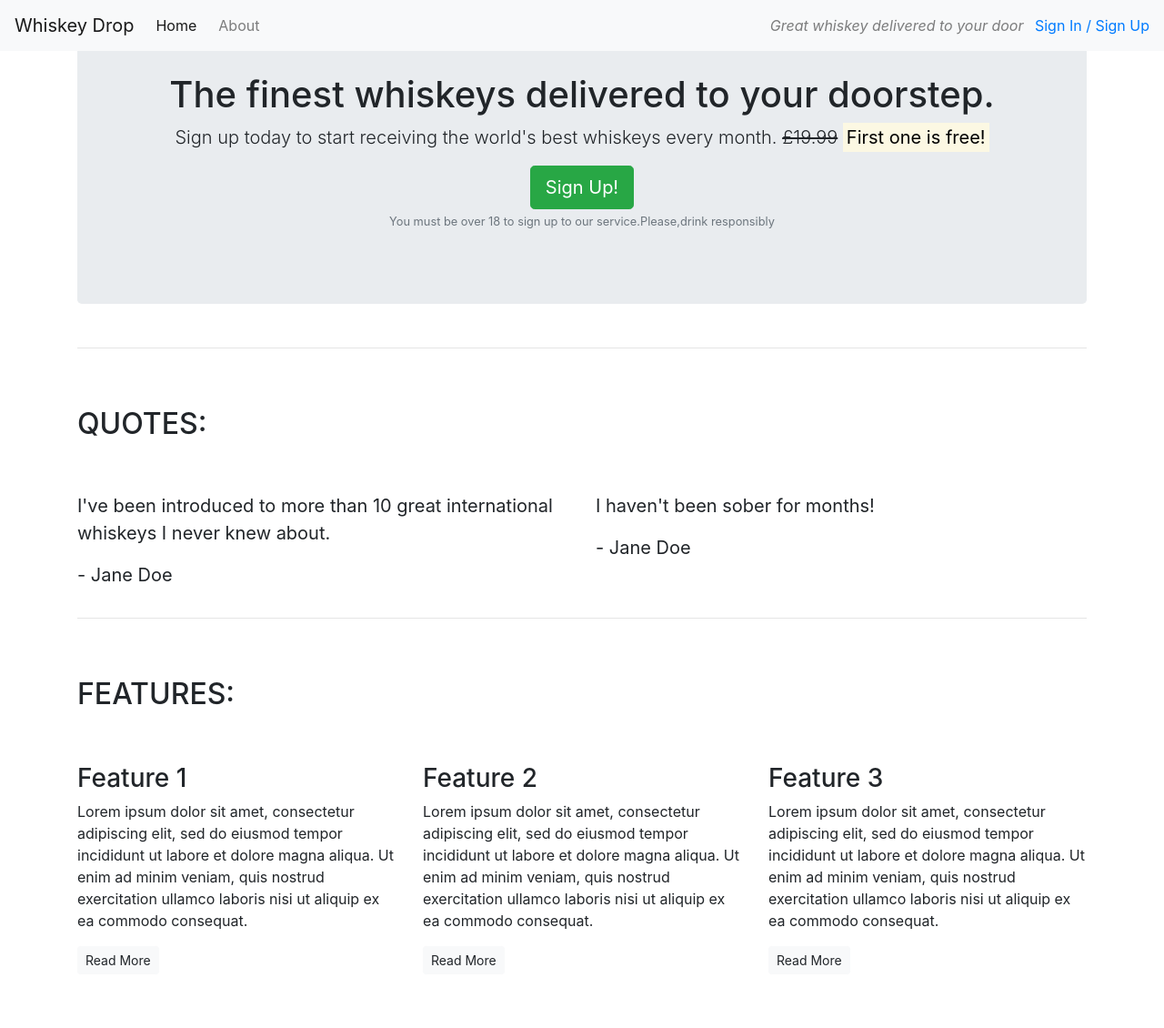
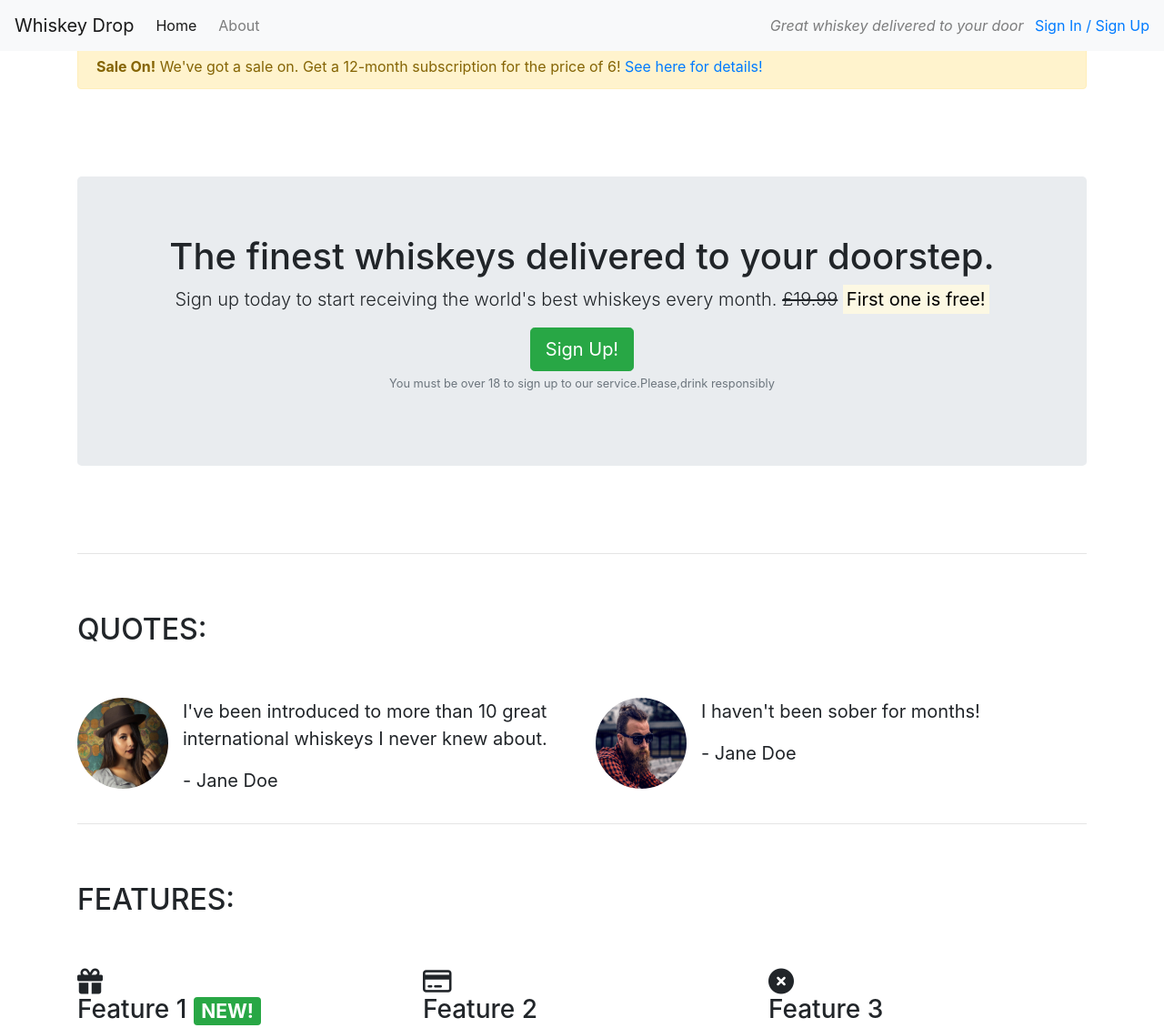
Before and after one commit to alelodato/Bootstrap-Project, a plain HTML site: page index.html in a window 1280 px wide. Shown: the top 1130 px of the page at 91% size. Before the commit the page ends 1087 px from the top, so only its background shows below. Drawn offline with nearby package versions, Linux system fonts and the light colour scheme.

Commit message:
Added icons,images and sale message to landing page

```diff
--- a/index.html
+++ b/index.html
@@ -7,6 +7,7 @@
     <title>Whiskey Drop | Taste a new whiskey every month</title>
     <meta name="viewport" content="width=device-width; initial-scale=1.0">
     <link rel="stylesheet" href="https://maxcdn.bootstrapcdn.com/bootstrap/4.1.3/css/bootstrap.min.css">
+    <script src="https://kit.fontawesome.com/d2f8b724df.js" crossorigin="anonymous"></script>
 </head>
 
 <body>
@@ -23,9 +24,17 @@
         </div>
     </nav>
     <article class="container mt-3">
+        <div class="row d-none d-sm-block">
+            <div class="col-12 my-5">
+                <div class="alert alert-warning">
+                    <strong>Sale On!</strong> We've got a sale on. Get a 12-month subscription for the price of 6!
+                    <a href="">See here for details!</a>
+                </div>
+            </div>
+        </div>
         <!-- Callout -->
         <div class="row">
-            <div class="col-12">
+            <div class="col-12 my-5">
                 <section class="callout jumbotron text-center">
                     <h1>The finest whiskeys delivered to your doorstep.</h1>
                     <p class="lead">Sign up today to start receiving the world's best whiskeys every month.
@@ -50,16 +59,31 @@
             </div>
             <div class="row">
                 <div class="col-12 col-md-6">
+                    <div class="media">
+                        <div class="d-none d-sm-block">
+                            <img src="images/girl-image.png" class="rounded-circle mr-3" height="100" width="100">
+                        </div>
+                        <div class="media-body">
                             <blockquote class="blockquote">
-                        <p>I've been introduced to more than 10 great international whiskeys I never knew about.</p>
+                                <p>I've been introduced to more than 10 great international whiskeys I never knew about.
+                                </p>
                                 <p>- Jane Doe</p>
                             </blockquote>
                         </div>
+                    </div>
+                </div>
                 <div class="col-12 col-md-6">
+                    <div class="media">
+                        <div class="d-none d-sm-block">
+                            <img src="images/guy-image.png" class="rounded-circle mr-3" height="100" width="100">
+                        </div>
+                        <div class="media-body">
                             <blockquote class="blockquote">
                                 <p>I haven't been sober for months!</p>
                                 <p>- Jane Doe</p>
                             </blockquote>
+                        </div>
+                    </div>
                 </div>
             </div>
         </section>
@@ -76,7 +100,7 @@
             <div class="row">
                 <div class="col-12 col-md-6 col-lg-4">
                     <div class="feature">
-                        <h3>Feature 1</h3>
+                        <h3><i class="fa-solid fa-gift d-none d-sm-block"></i> Feature 1 <span class="badge badge-success">NEW!</span></h3>
                         <p>Lorem ipsum dolor sit amet, consectetur adipiscing elit, sed do eiusmod tempor incididunt ut
                             labore et dolore magna aliqua. Ut enim ad minim veniam, quis nostrud exercitation ullamco
                             laboris nisi ut aliquip ex ea commodo consequat.</p>
@@ -85,7 +109,7 @@
                 </div>
                 <div class="col-12 col-md-6 col-lg-4">
                     <div class="feature">
-                        <h3>Feature 2</h3>
+                        <h3><i class="fa-regular fa-credit-card d-none d-sm-block"></i> Feature 2</h3>
                         <p>Lorem ipsum dolor sit amet, consectetur adipiscing elit, sed do eiusmod tempor incididunt ut
                             labore et dolore magna aliqua. Ut enim ad minim veniam, quis nostrud exercitation ullamco
                             laboris nisi ut aliquip ex ea commodo consequat.</p>
@@ -94,7 +118,7 @@
                 </div>
                 <div class="col-12 d-md-none d-lg-block col-lg-4">
                     <div class="feature">
-                        <h3>Feature 3</h3>
+                        <h3><i class="fa-solid fa-circle-xmark d-none d-sm-block"></i> Feature 3</h3>
                         <p>Lorem ipsum dolor sit amet, consectetur adipiscing elit, sed do eiusmod tempor incididunt ut
                             labore et dolore magna aliqua. Ut enim ad minim veniam, quis nostrud exercitation ullamco
                             laboris nisi ut aliquip ex ea commodo consequat.</p>
```
Also changed, not shown: images/girl-image.png (added), images/guy-image.png (added). Lines whose indentation alone changed are shown as unchanged.
